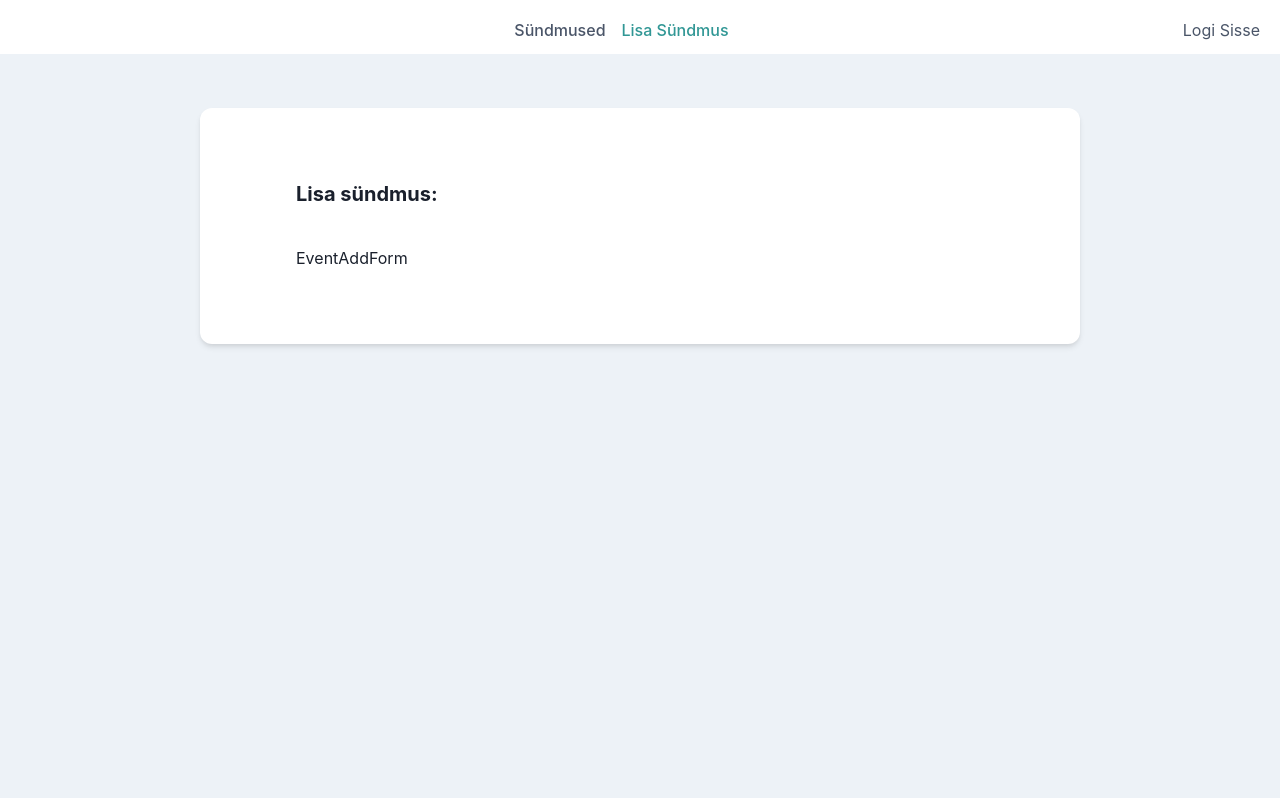
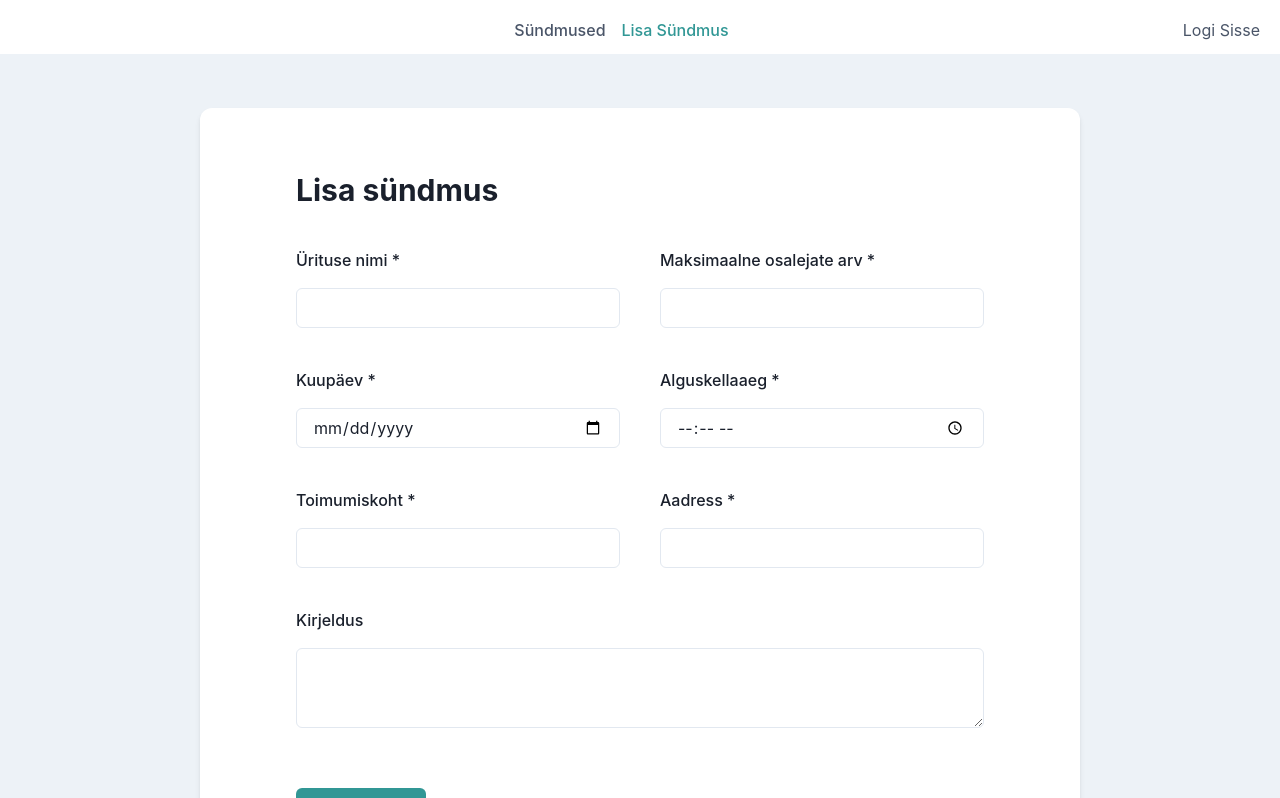
Before and after one commit to madisbobo/events_mvp_front, a React (Vite) app in the folder events_mvp_front/: page /lisa in a window 1280 px wide. Shown: the top 798 px of the page. Built offline with nearby package versions, Linux system fonts and the light colour scheme.

Commit message:
EventsAddForm added

```diff
--- a/events_mvp_front/src/components/EventAddForm.tsx
+++ b/events_mvp_front/src/components/EventAddForm.tsx
@@ -1,7 +1,63 @@
-import React from "react";
+import {
+  Button,
+  FormControl,
+  FormLabel,
+  Input,
+  SimpleGrid,
+  Stack,
+  Textarea,
+} from "@chakra-ui/react";
+import { useNavigate } from "react-router-dom";
+import { useForm } from "react-hook-form";
 
 const EventAddForm = () => {
-  return <div>EventAddForm</div>;
+  const navigate = useNavigate();
+  const { handleSubmit, register } = useForm();
+
+  const onSubmit = (data: any) => {
+    console.log(data);
+  };
+  return (
+    <form onSubmit={handleSubmit(onSubmit)}>
+      <FormControl>
+        <SimpleGrid columns={2} spacingY={10} spacingX={10} my={10}>
+          <Stack>
+            <FormLabel>Ürituse nimi *</FormLabel>
+            <Input isRequired={true} {...register("firstName")} />
+          </Stack>
+          <Stack>
+            <FormLabel>Maksimaalne osalejate arv *</FormLabel>
+            <Input type="number" isRequired={true} {...register("capacity")} />
+          </Stack>
+          <Stack>
+            <FormLabel>Kuupäev *</FormLabel>
+            <Input type="date" isRequired={true} {...register("startDate")} />
+          </Stack>
+          <Stack>
+            <FormLabel>Alguskellaaeg *</FormLabel>
+            <Input type="time" isRequired={true} {...register("startTime")} />
+          </Stack>
+          <Stack>
+            <FormLabel>Toimumiskoht *</FormLabel>
+            <Input isRequired={true} {...register("locationName")} />
+          </Stack>
+          <Stack>
+            <FormLabel>Aadress *</FormLabel>
+            <Input isRequired={true} {...register("locationAddress")} />
+          </Stack>
+          <Stack gridColumn={"span 2"}>
+            <FormLabel>Kirjeldus</FormLabel>
+            <Textarea {...register("description")} />
+          </Stack>
+          <Stack w={"40%"} gridColumn={1} my={5}>
+            <Button type="submit" colorScheme="teal">
+              Registreeri
+            </Button>
+          </Stack>
+        </SimpleGrid>
+      </FormControl>
+    </form>
+  );
 };
 
 export default EventAddForm;
--- a/events_mvp_front/src/pages/EventAddPage.tsx
+++ b/events_mvp_front/src/pages/EventAddPage.tsx
@@ -12,12 +12,10 @@ const EventAddPage = () => {
         boxShadow={"md"}
         borderRadius={"xl"}
       >
-        <SimpleGrid columns={2} spacingY={10} spacingX={10} my={50}>
-          <Heading size={"md"} gridColumn={"span 2"}>
-            Lisa sündmus:
-          </Heading>
-          <EventAddForm />
-        </SimpleGrid>
+        <Heading size={"lg"} gridColumn={"span 2"} my={10}>
+          Lisa sündmus
+        </Heading>
+        <EventAddForm />
       </Box>
     </>
   );
```
